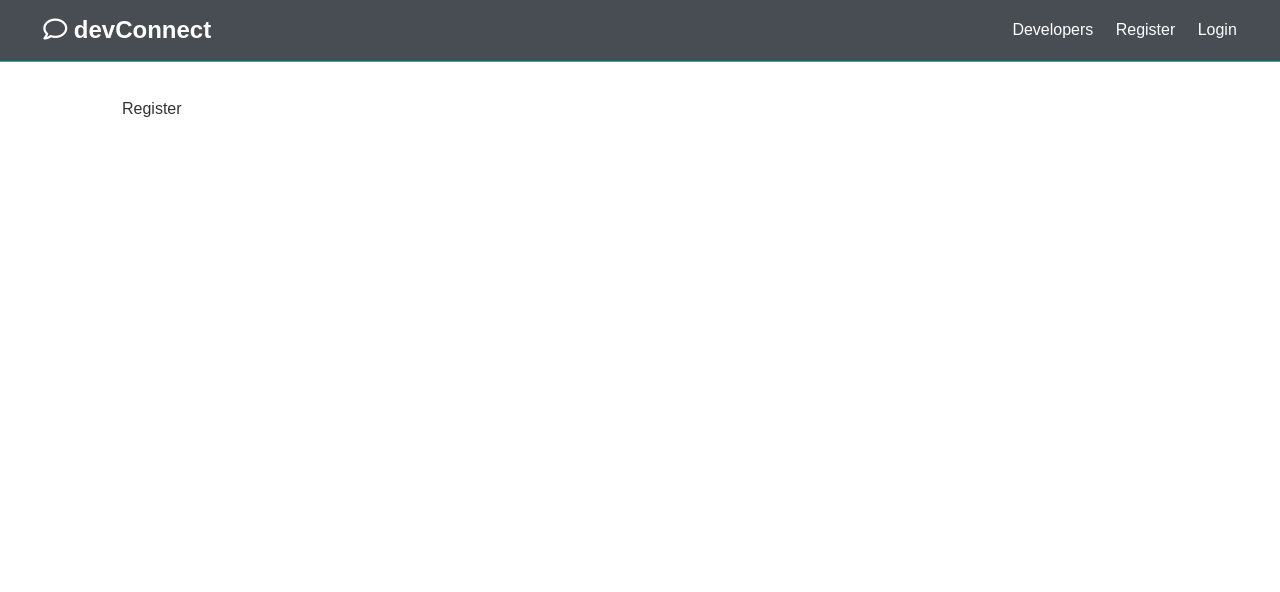
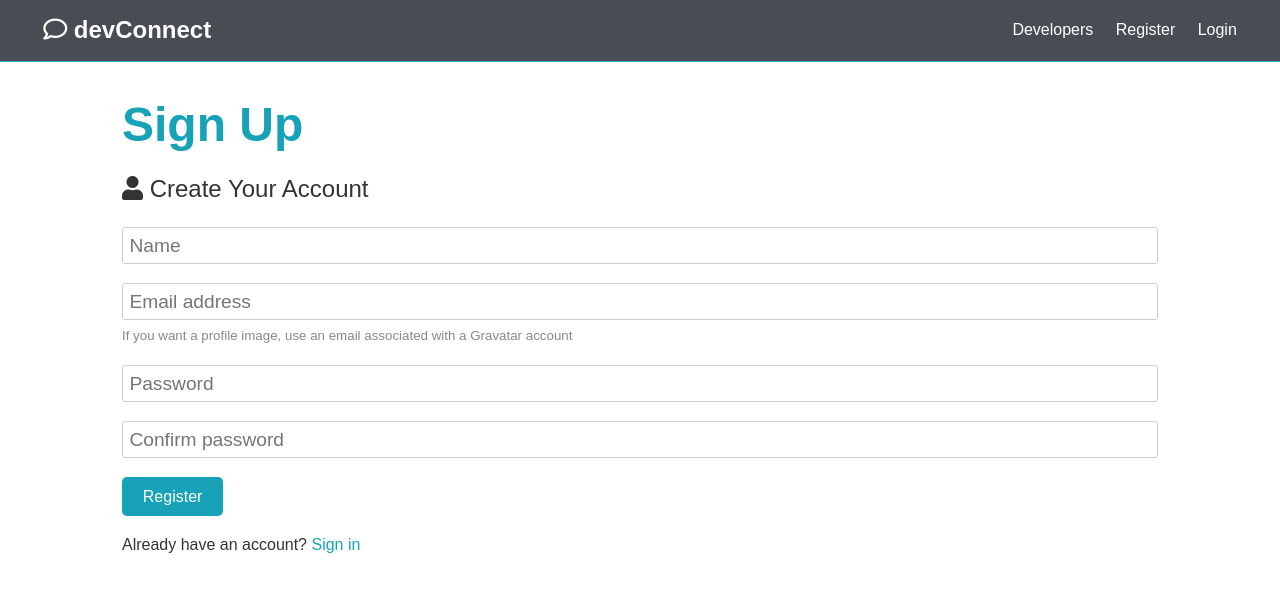
Before and after one commit to nataliecardot/devconnect, a React (Create React App) app in the folder client/: page /register in a window 1280 px wide. Shown: the top 592 px of the page. Built offline with nearby package versions, Linux system fonts and the light colour scheme; the HTML template or start-up script is replaced by a standard one.

Commit message:
Modify theme, add register component content

```diff
--- a/client/src/App.css
+++ b/client/src/App.css
@@ -6,6 +6,7 @@
   --danger-color: #dc3545;
   --success-color: #28a745;
   --border-radius: 5px;
+  --form-elem-border-radius: 3px;
 }
 
 * {
@@ -267,6 +268,7 @@ img {
 .form input[type='date'],
 .form select,
 .form textarea {
+  border-radius: var(--form-elem-border-radius);
   display: block;
   width: 100%;
   padding: 0.4rem;
--- a/client/src/components/auth/Register.js
+++ b/client/src/components/auth/Register.js
@@ -1,7 +1,64 @@
-import React from 'react';
+import React, { useState } from 'react';
 
 const Register = () => {
-  return <div>Register</div>;
+  const [formData, setFormData] = useState({
+    name: '',
+    email: '',
+    password: '',
+    password2: ''
+  });
+
+  const { name, email, password, password2 } = formData;
+
+  const onChange = e => setFormData();
+
+  return (
+    <>
+      <h1 className="large text-primary">Sign Up</h1>
+      <p className="lead">
+        <i className="fas fa-user"></i> Create Your Account
+      </p>
+      <form className="form" action="create-profile.html">
+        <div className="form-group">
+          <input
+            type="text"
+            placeholder="Name"
+            name="name"
+            value={name}
+            onChange={e => onChange(e)}
+            required
+          />
+        </div>
+        <div className="form-group">
+          <input type="email" placeholder="Email address" name="email" />
+          <small className="form-text">
+            If you want a profile image, use an email associated with a Gravatar
+            account
+          </small>
+        </div>
+        <div className="form-group">
+          <input
+            type="password"
+            placeholder="Password"
+            name="password"
+            minlength="6"
+          />
+        </div>
+        <div className="form-group">
+          <input
+            type="password"
+            placeholder="Confirm password"
+            name="password2"
+            minlength="6"
+          />
+        </div>
+        <input type="submit" className="btn btn-primary" value="Register" />
+      </form>
+      <p className="my-1">
+        Already have an account? <a href="login.html">Sign in</a>
+      </p>
+    </>
+  );
 };
 
 export default Register;
```
